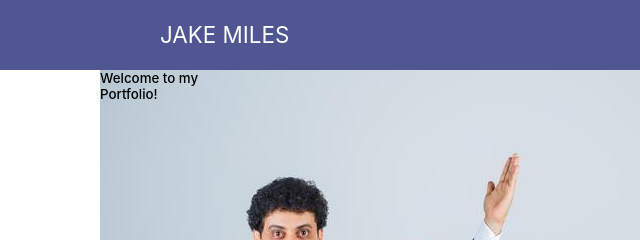
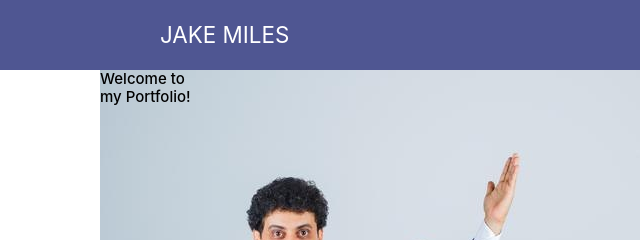
Before and after one commit to Jakemiles14/miles-foxtrot-lab-master, a plain HTML site: page index.html in a window 1280 px wide. Shown: the top 240 px of the page, 0-640 px from the left. Drawn offline with nearby package versions, Linux system fonts and the light colour scheme; a script that the page names is missing.

Commit message:
com142312412

```diff
--- a/css/style.css
+++ b/css/style.css
@@ -169,7 +169,7 @@ img{
   position: absolute;
   top: 0px;
   color: black;
-  font-size: smaller;
+  font-size: 15px;
 }
 
 article {
```
